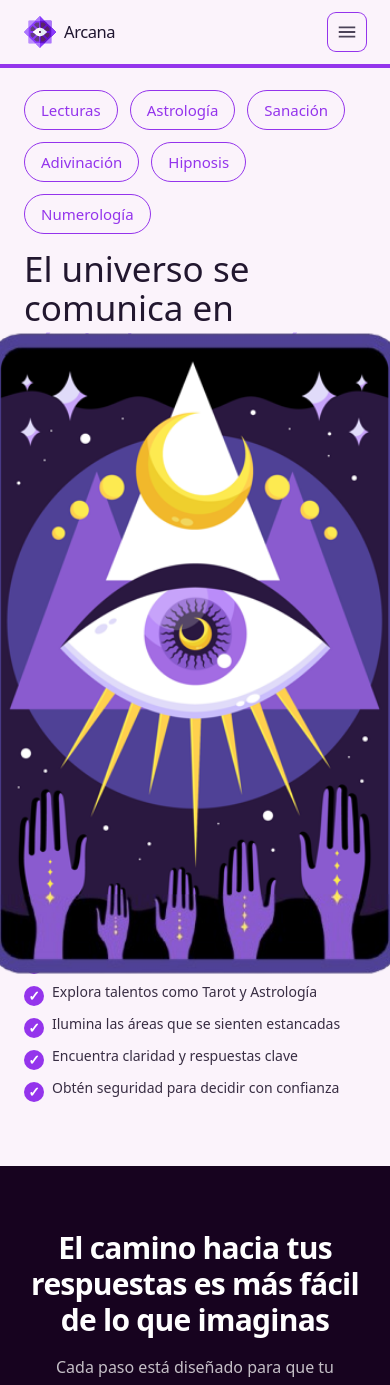
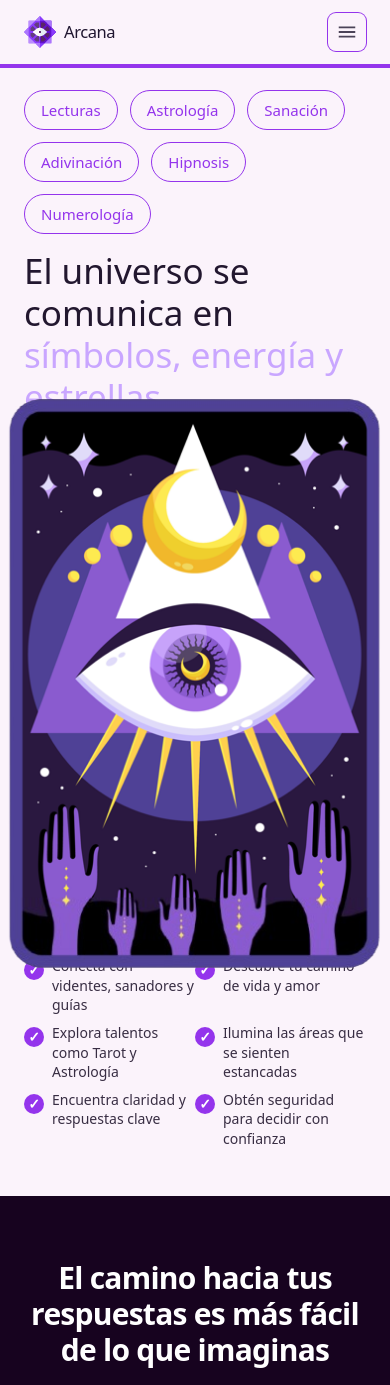
Before and after one commit to arcana302-art/arcana-v2, a Next.js app: page / in a window 390 px wide. Shown: the top 1385 px of the page. Built offline with nearby package versions, Linux system fonts and the light colour scheme.

Commit message:
Update Hero.tsx

```diff
--- a/app/components/Hero.tsx
+++ b/app/components/Hero.tsx
@@ -72,37 +72,30 @@ export default function Hero() {
             {/* TITLE + CARD MOBILE */}
             <div className="hero-title-wrapper flex flex-col sm:flex-row sm:items-center sm:gap-6">
               <h1 className="hero-title-1 text-[35px] sm:text-[65px] font-normal leading-[1.15]">
-                <span className="text-[#22172f]">
-                  El universo se comunica en{' '}
-                </span>
-                <span className="text-[#c9a6ff]">
-                  símbolos, energía y estrellas
-                </span>
+                <span className="text-[#22172f]">El universo se comunica en </span>
+                <span className="text-[#c9a6ff]">símbolos, energía y estrellas</span>
               </h1>
 
-              {/* Card Mobile */}
-              <div className="hero-card-mobile sm:hidden w-full">
+              <div className="hero-card-mobile sm:hidden w-full mt-4">
                 <Image
                   src={HERO_IMG}
                   alt="Carta / símbolo místico"
                   width={560}
                   height={790}
                   priority
-                  className="h-auto w-full scale-[1.35]" // +5%
+                  className="h-auto w-full scale-[1.2]" // 20% más grande
                 />
               </div>
             </div>
 
             {/* BULLETS */}
-            <div className="mt-2 bullets-grid">
+            <div className="mt-4 bullets-grid">
               {bullets.map((item, idx) => (
                 <div key={idx} className="flex items-start gap-2 mt-2">
                   <span className="flex-shrink-0 mt-1 h-5 w-5 flex items-center justify-center rounded-full bg-[#9434ec] text-white text-sm font-bold">
                     ✓
                   </span>
-                  <span className="bullet-text text-[#22172f]/90">
-                    {item}
-                  </span>
+                  <span className="bullet-text text-[#22172f]/90">{item}</span>
                 </div>
               ))}
             </div>
@@ -190,25 +183,25 @@ export default function Hero() {
             flex-wrap: wrap;
           }
           .talents-row a {
-            font-size: 10px;
-            height: 24px;
-            padding-left: 6px;
-            padding-right: 6px;
+            font-size: 9px;
+            height: 28px;
+            padding-left: 8px;
+            padding-right: 8px;
             margin: 2px;
           }
           .hero-title-1 {
             font-size: 35px;
-            line-height: 1.1;
+            line-height: 1.2;
           }
           .hero-card-mobile img {
             width: 100% !important;
             height: auto;
           }
           .bullets-grid {
+            display: grid;
             grid-template-columns: repeat(2, minmax(0, 1fr));
             gap-x: 12px;
-            gap-y: 16px;
-            margin-bottom: 16px;
+            gap-y: 14px;
           }
           .bullet-text {
             font-size: 14px;
```
